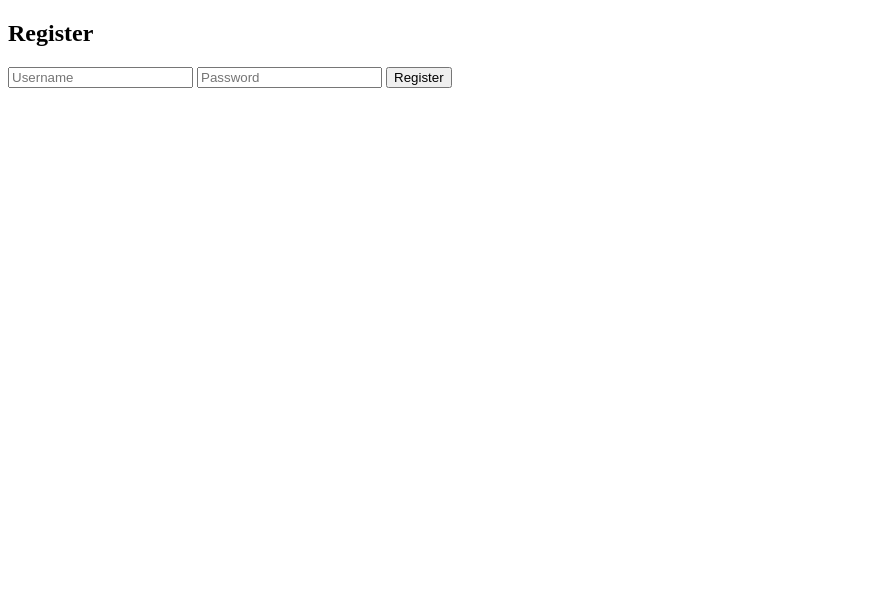
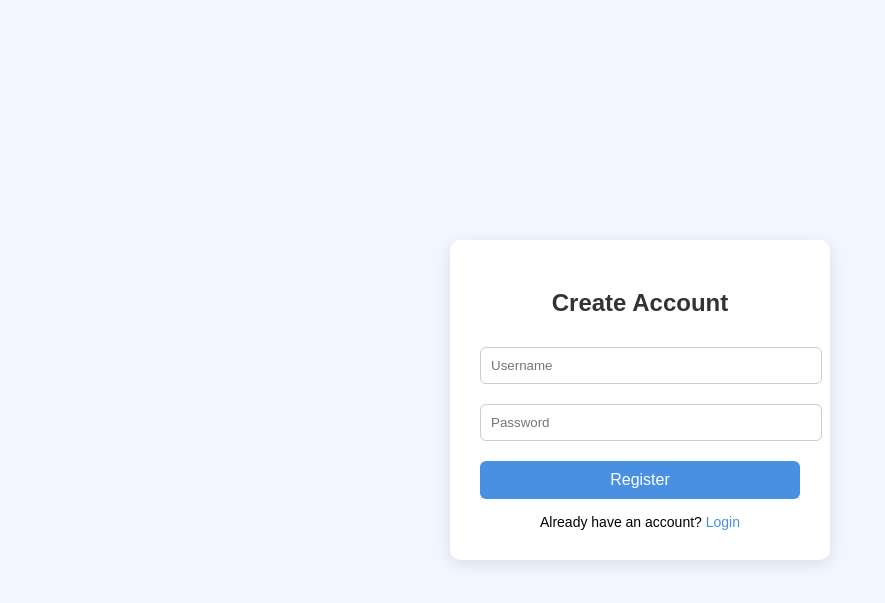
Before and after one commit to aditibodekar/Pharmacy-management, a Flask app: page /register in a window 1280 px wide. Shown: the top 603 px of the page, without its empty margins (0-885 px from the left). Run offline with Flask 3, Linux system fonts and the light colour scheme.

Commit message:
Updated register page UI styling

```diff
--- a/templates/register.html
+++ b/templates/register.html
@@ -2,16 +2,89 @@
 <html>
 <head>
     <title>Register</title>
+
+    <style>
+        body {
+            font-family: Arial, sans-serif;
+            background: #f2f6ff;
+            display: flex;
+            justify-content: center;
+            align-items: center;
+            height: 100vh;
+            margin: 0;
+        }
+
+        .register-container {
+            background: #fff;
+            padding: 30px;
+            border-radius: 10px;
+            box-shadow: 0 4px 15px rgba(0,0,0,0.1);
+            width: 320px;
+            text-align: center;
+        }
+
+        h2 {
+            margin-bottom: 20px;
+            color: #333;
+        }
+
+        input {
+            width: 100%;
+            padding: 10px;
+            margin: 10px 0;
+            border: 1px solid #ccc;
+            border-radius: 6px;
+            outline: none;
+            transition: 0.3s;
+        }
+
+        input:focus {
+            border-color: #4a90e2;
+        }
+
+        button {
+            width: 100%;
+            padding: 10px;
+            background: #4a90e2;
+            color: white;
+            border: none;
+            border-radius: 6px;
+            cursor: pointer;
+            font-size: 16px;
+            margin-top: 10px;
+        }
+
+        button:hover {
+            background: #357bd8;
+        }
+
+        .footer-text {
+            margin-top: 15px;
+            font-size: 14px;
+        }
+
+        .footer-text a {
+            color: #4a90e2;
+            text-decoration: none;
+        }
+    </style>
 </head>
+
 <body>
 
-<h2>Register</h2>
+<div class="register-container">
+    <h2>Create Account</h2>
 
-<form method="POST">
-    <input type="text" name="username" placeholder="Username" required>
-    <input type="password" name="password" placeholder="Password" required>
-    <button type="submit">Register</button>
-</form>
+    <form method="POST">
+        <input type="text" name="username" placeholder="Username" required>
+        <input type="password" name="password" placeholder="Password" required>
+        <button type="submit">Register</button>
+    </form>
+
+    <div class="footer-text">
+        Already have an account? <a href="/login">Login</a>
+    </div>
+</div>
 
 </body>
 </html>
```
